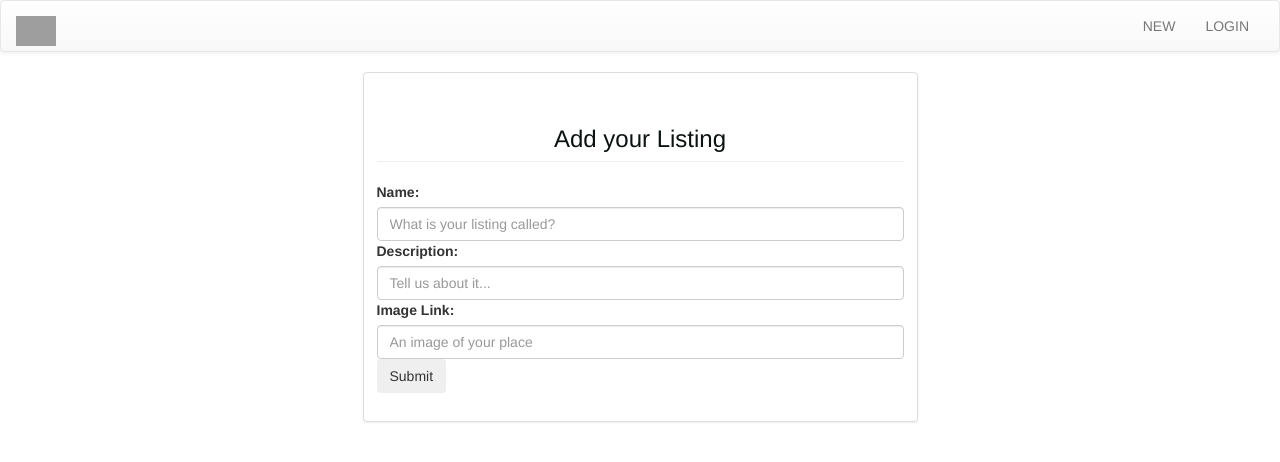
After one commit to DougBrunson/catalog, a Flask app: page /new in a window 1280 px wide. The commit adds this page. Shown: the top 462 px of the page. Run offline with Flask 2, Linux system fonts and the light colour scheme; some libraries are stand-ins or nearby versions; grey boxes are pictures that could not be loaded.

Commit message:
added create and update functionality

```diff
--- a/app.py
+++ b/app.py
@@ -30,6 +30,8 @@ session = DBSession()
 
 # TODO: Finish CRUD
 # Add json api
+# implement auth
+# fix display in index.html
 
 
 # User Helper Functions
@@ -179,10 +181,16 @@ def index():
 
 
 
-@app.route('/new')
+@app.route('/new', methods=['POST', "GET"])
 def create():
     if request.method == 'POST':
-        a = None
+        item = Item(title=request.form['title'],
+                    description=request.form['description'],
+                    img_url=request.form['img_url'])
+
+        session.add(item)
+        session.commit()
+        return redirect(url_for('index'))
 
     else:
         return render_template('new.html')
@@ -194,13 +202,19 @@ def read(item_id):
     return render_template('read.html', item=item)
 
 
-@app.route('/<int:item_id>/edit')
+@app.route('/<int:item_id>/edit', methods=['POST', "GET"])
 def edit(item_id):
+    item = session.query(Item).filter_by(id=item_id).one()
     if request.method == 'POST':
-        a = None
+        item.title = request.form['title']
+        item.description = request.form['description']
+        item.img_url = request.form['img_url']
+
+        session.add(item)
+        session.commit()
+        return redirect(url_for('index'))
 
     else:
-        item = session.query(Item).filter_by(id=item_id).one()
         return render_template('edit.html', item=item)
 
 
@@ -213,5 +227,4 @@ def delete():
 
 if __name__ == '__main__':
     app.secret_key = 'uB6YxmvEGccMqabK'
-    app.debug = True
-    app.run(host='0.0.0.0')
+    app.run(host='0.0.0.0', debug=True)
--- a/static/styles.css
+++ b/static/styles.css
@@ -25,3 +25,7 @@ h3 {
 p {
 	color: #666;
 }
+
+.page-header {
+	text-align: center;
+}
--- /dev/null
+++ b/templates/new.html
@@ -0,0 +1,33 @@
+{% extends "base.html" %}
+{% block content %}
+
+
+<div class="row">
+  <div class="col-lg-3 col-md-3"></div>
+  <div class="col-sm-12 col-md-6 col-lg-6">
+  <div class="thumbnail">
+      <div class="caption">
+        <h3 class="page-header">Add your Listing</h3>
+        <form action="#" method= "post" enctype="multipart/form-data">
+          <div class="form-group">
+            <label for="name">Name:</label>
+            <input type ="text" class="form-control" maxlength="250" placeholder="What is your listing called?" name="title" required="True">
+            <label for="description">Description:</label>
+            <input type ="text" class="form-control" maxlength="250" placeholder="Tell us about it..." name="description" required="True">
+            <label for="description">Image Link:</label>
+            <input type ="text" class="form-control" maxlength="250" placeholder="An image of your place" name="img_url" required="True">
+            <button type="submit" class="btn" id="submit" type="submit">Submit</button>
+          </div>
+        </form>
+
+
+      </div>
+    </div>
+  </div>
+  <div class="col-lg-3 col-md-3"></div>
+</div>
+
+
+
+
+{% endblock %}
```
Also changed, not shown: templates/edit.html (added, +34 -0 lines).
